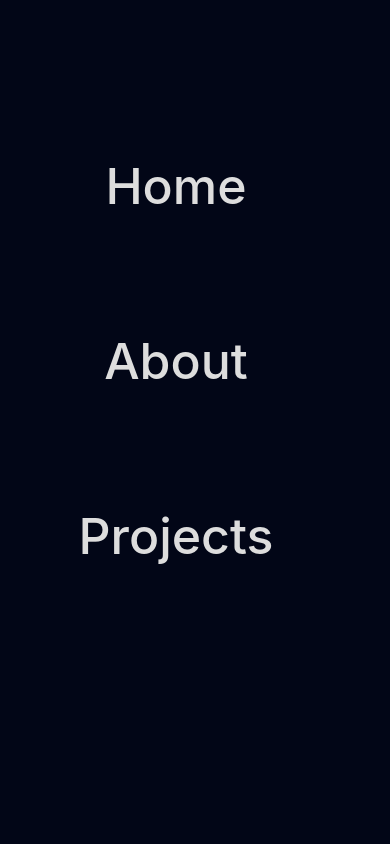
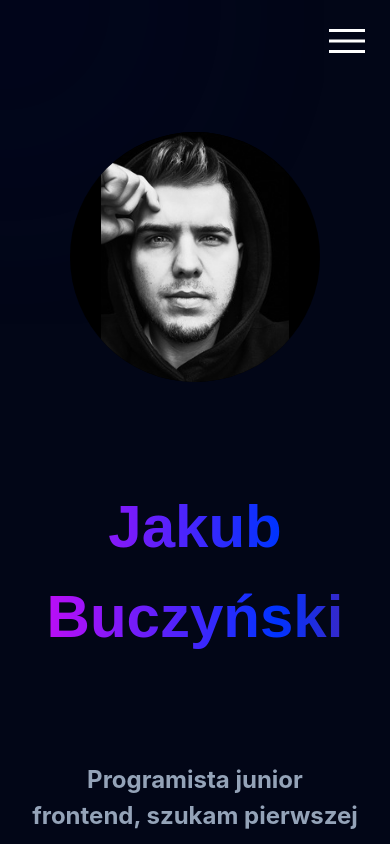
Before and after one commit to BuczekB/new-portfolio, a React (Vite) app: page / in a window 390 px wide. Shown: the top 844 px of the page. Built offline with nearby package versions, Linux system fonts and the light colour scheme.

Commit message:
reapair nav in mobile

```diff
--- a/src/Navigation.css
+++ b/src/Navigation.css
@@ -49,6 +49,7 @@ a {
     top: 2%;
     right: 5%;
     fill: white;
+    z-index: 10;
   }
   .closeIcon{
     position: absolute;
@@ -88,8 +89,45 @@ a {
     display: none;
 }
 
-
-
+.navBoxMobile{
+    display: none;
+}
+.navBoxMobileHiden{
+    position: fixed;
+    top: 0;
+    left: 0;
+    display: flex;
+    justify-content: center;
+    align-items: center;
+    min-width: 100vw;
+    min-height: 100vh;
+    background-color: rgb(36, 36, 36);
+}
+.listBoxMobileHiden{
+    display: flex;
+    flex-direction: column;
+    justify-content: space-around;
+    align-items: center;
+    list-style: none;
+    transform: translateX(-100vw);
+}
+.listBoxMobile{
+    display: flex;
+    flex-direction: column;
+    justify-content: space-around;
+    align-items: center;
+    list-style: none;
+}
+.singleItem{
+    margin: 80px 0;
+    font-size: 40px;
+    font-weight: bold;
+    color: white;
+    transition: ease-in-out 0.2s all;
+ }
+ .singleItem:hover{
+    text-shadow: 2px 2px 2px rgb(80, 80, 80);
+ }
 
   @media all and (max-width: 660px) {
     .logo{
@@ -102,16 +140,7 @@ a {
         left: 0;
     }
     .navContainer{
-        position: fixed;
-        top: 0;
-        left: 0;
-        width: 95vw;
-        height: 160vh;
-        z-index: 10;
-        display: flex;
-        justify-content: center;
-        align-items: center;
-        background-color: #020617;
+        display: none;
     }
     .navList{
        flex-direction: column;
@@ -137,4 +166,14 @@ a {
     nav{
         width: 95%;
     }
+    .navBoxMobile{
+        position: fixed;
+        top: 0;
+        left: 0;
+        display: flex;
+        justify-content: center;
+        align-items: center;
+        min-width: 100vw;
+        min-height: 100vh;
+    }
   }
--- a/src/Navigation.jsx
+++ b/src/Navigation.jsx
@@ -1,24 +1,28 @@
-import {   useRef } from 'react'
+import {   useState } from 'react'
 import './Navigation.css'
 
 
 
 
-import {NavLink} from 'react-router-dom'
+import {Link} from 'react-router-dom'
 
 const Navigation = (props) =>{
 
-    const screenWidth = window.innerWidth
 
-    const navRef = useRef()
+
+
+ const [isMobile, setIsMobile] = useState(true)
 
     const  showNav =  () => {
 
+       isMobile ? setIsMobile(false) : setIsMobile(true)
+       console.log(isMobile);
 
-            navRef.current.classList.toggle("unvisable")
+    }
 
 
-
+    const closeMenu = () => {
+        setIsMobile(true)
     }
 
 
@@ -30,7 +34,6 @@ const Navigation = (props) =>{
 
     return(
         <div>
-                <div ref={navRef}>
                     <div className="navContainer">
                     <nav>
                         <div className='logo'>
@@ -39,20 +42,27 @@ const Navigation = (props) =>{
                             </a></div>
 
                         <ul className='navList'>
-                        <li onClick={showNav} className='listItem'><NavLink to='/'><p className='navItem'>Home</p></NavLink></li>
-                        <NavLink to='/About'> <li onClick={showNav} className='listItem'><p className='navItem'>About</p></li></NavLink>
-                        <li onClick={showNav} className='listItem'><NavLink to='/Projects'><p className='navItem'>Projects</p></NavLink></li>
+                        <li className='listItem'><Link to='/'><p className='navItem'>Home</p></Link></li>
+                        <Link to='/About'> <li className='listItem'><p className='navItem'>About</p></li></Link>
+                        <li className='listItem'><Link to='/Projects'><p className='navItem'>Projects</p></Link></li>
                         </ul>
                     </nav>
                     </div>
-                </div>
-                        <div className='isVisable'>
-                                <div onClick={showNav}  className='menuOnMobile'>
-                                    <svg  className='menuIcon' xmlns="http://www.w3.org/2000/svg" height="48" viewBox="0 -960 960 960" width="48">
+                            <div onClick={showNav}  className='menuOnMobile'>
+                                <svg  className='menuIcon' xmlns="http://www.w3.org/2000/svg" height="48" viewBox="0 -960 960 960" width="48">
                                     <path d="M120-240v-60h720v60H120Zm0-210v-60h720v60H120Zm0-210v-60h720v60H120Z"/>
-                                    </svg>
-                                    </div>
+                                </svg>
                             </div>
+
+                        <div className={isMobile ? 'navBoxMobile' : 'navBoxMobileHiden'}>
+                            <ul className={isMobile ? 'listBoxMobileHiden' : 'listBoxMobile'}>
+                                <Link onClick={closeMenu} to='/'><li className='singleItem'>Home</li></Link>
+                                <Link onClick={closeMenu} to='/About'><li className='singleItem'>About</li></Link>
+                                <Link onClick={closeMenu} to='/Projects'><li className='singleItem'>Projects</li></Link>
+                            </ul>
+                        </div>
+
+
         </div>
     )
 }
```
